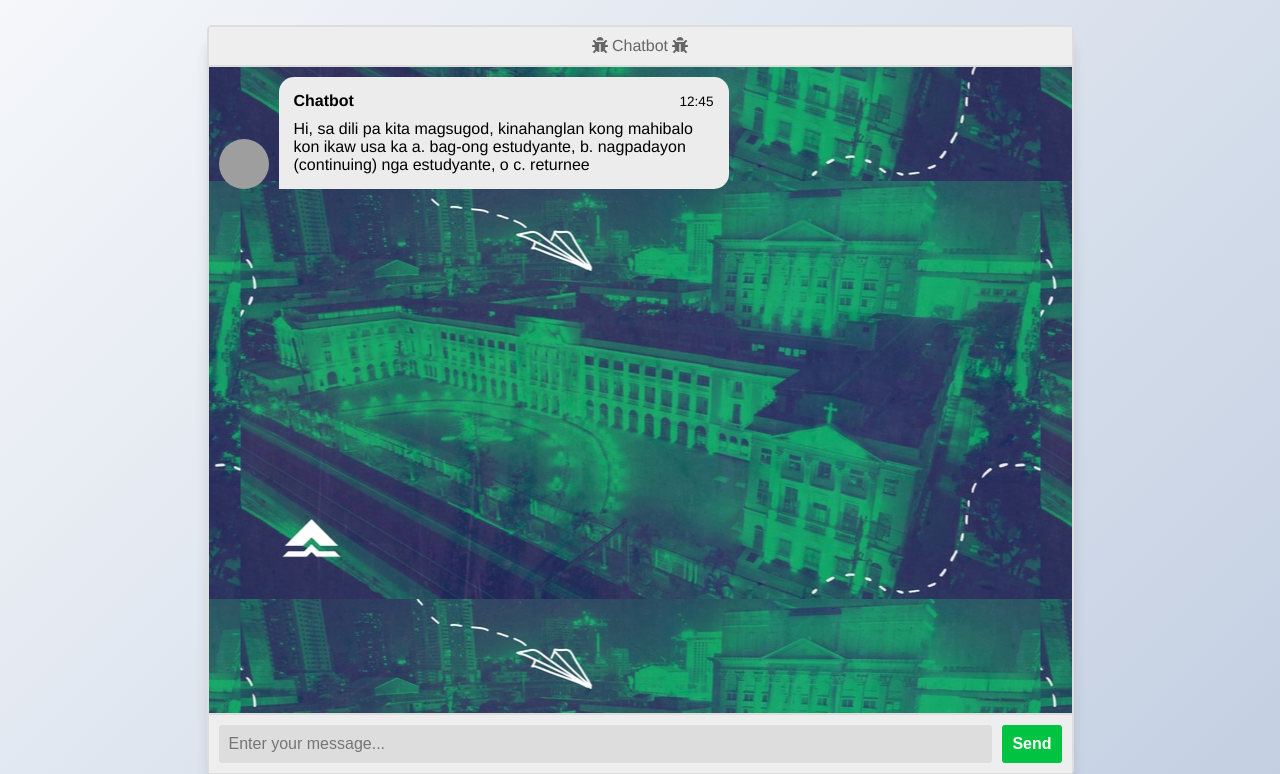
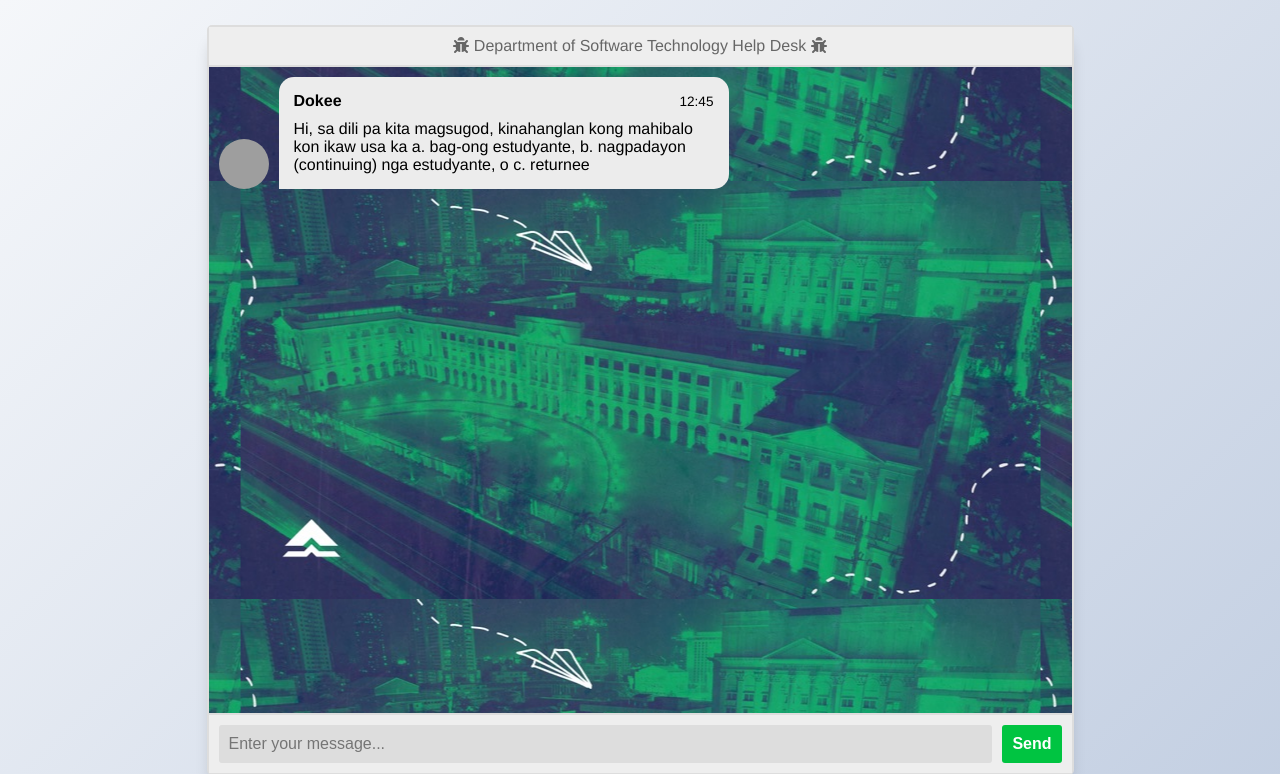
Before and after one commit to JulzPerez/RuleBased-Chatbot, a Flask app: page / in a window 1280 px wide. Shown: the top 774 px of the page. Run offline with Flask 2, Linux system fonts and the light colour scheme; some libraries are stand-ins or nearby versions; grey boxes are pictures that could not be loaded.

Commit message:
Add files via upload

```diff
--- a/templates/index.html
+++ b/templates/index.html
@@ -3,7 +3,7 @@
 
 <head>
   <meta charset="UTF-8">
-  <title>Chatbot</title>
+  <title>Department of Software Technology Help Desk</title>
   <meta charset="UTF-8">
   <meta name="viewport" content="width=device-width, initial-scale=1.0">
   <meta http-equiv="X-UA-Compatible" content="ie=edge">
@@ -16,7 +16,7 @@
   <section class="msger">
     <header class="msger-header">
       <div class="msger-header-title">
-        <i class="fas fa-bug"></i> Chatbot <i class="fas fa-bug"></i>
+        <i class="fas fa-bug"></i> Department of Software Technology Help Desk <i class="fas fa-bug"></i>
       </div>
     </header>
 
@@ -26,7 +26,7 @@
 
         <div class="msg-bubble">
           <div class="msg-info">
-            <div class="msg-info-name">Chatbot</div>
+            <div class="msg-info-name">Dokee</div>
             <div class="msg-info-time">12:45</div>
           </div>
 
```
